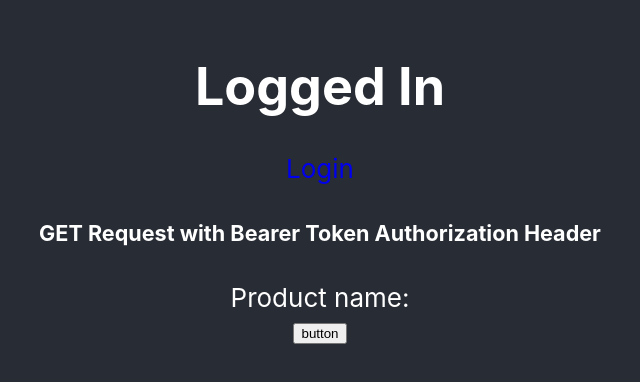
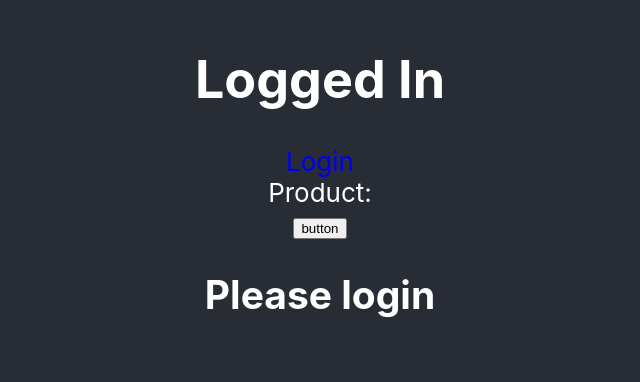
Before and after one commit to jykyle0226/PCaudio, a React (Create React App) app: page /oauth/callback in a window 1280 px wide. Shown: the part 218-600 px from the top of the page, without its empty margins (320-960 px from the left). Built offline with nearby package versions, Linux system fonts and the light colour scheme.

Commit message:
still API

```diff
--- a/src/pages/API.js
+++ b/src/pages/API.js
@@ -36,17 +36,44 @@ function API() {
 
   const FetchData = async (e) => {
     e.preventDefault();
-    const { data } = await axios.post(`https://api.planningcenteronline.com/oauth/token`, {
-      body: {
-        grant_type: "authorization_code",
-        code: "CODE_FROM_STEP_2",
-        client_id: "CLIENT_ID",
-        client_secret: "CLIENT_SECRET",
-        redirect_uri: "https://example.com/auth/complete",
-      },
-    });
+    const form = new FormData();
 
+    form.append("grant_type", "authorization_code");
+    form.append("code", token);
+    form.append("client_id", CLIENT_ID);
+    form.append("client_secret", CLIENT_SECRET);
+    form.append("redirect_uri", REDIRECT_URI);
+    const { data } = await axios.post(
+      `https://api.planningcenteronline.com/oauth/token`,
+      form
+    );
+  };
+
+  const [plans, setPlans] = useState("");
+
+  const searchPlans = async (e) => {
+    e.preventDefault();
+    const { data } = await axios.get(
+      "https://api.planningcenteronline.com/services/v2/service_types/777403/plans",
+      {
+        headers: {
+          Authorization: `Bearer ${data.access_token}`,
+        },
+      }
+    );
     console.log(data);
+    setPlans(data.plans.item);
+  };
+
+  const renderServices = () => {
+    return plans.map((plan) => (
+      <div key={plan.id}>
+        {plan.name}
+        <div>
+          <p>Services</p>
+        </div>
+      </div>
+    ));
   };
 
   return (
@@ -66,14 +93,27 @@ function API() {
           </button>
         )}
         <div>
-          <div className="card text-center m-3">
-            <h5 className="card-header">
-              GET Request with Bearer Token Authorization Header
-            </h5>
-            <div className="card-body">Product name:</div>
+          <div>
+            <div>Product:</div>
             <button onClick={FetchData}> button </button>
           </div>
         </div>
+        {token ? (
+          <form onSubmit={searchPlans}>
+            <input
+              className="input"
+              type="text"
+              onChange={(e) => setPlans(e.target.value)}
+            />
+            <button className="button-68" type={"submit"}>
+              Search
+            </button>
+          </form>
+        ) : (
+          <h2>Please login</h2>
+        )}
+
+        {/* {renderServices()} */}
       </header>
     </div>
   );
```
